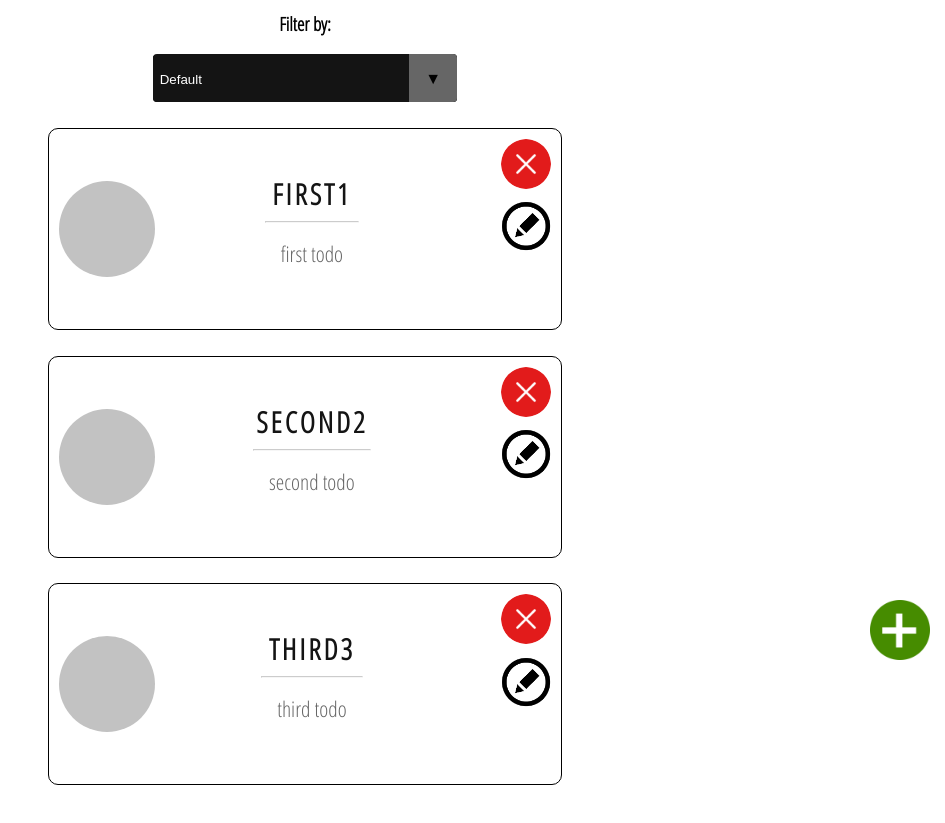
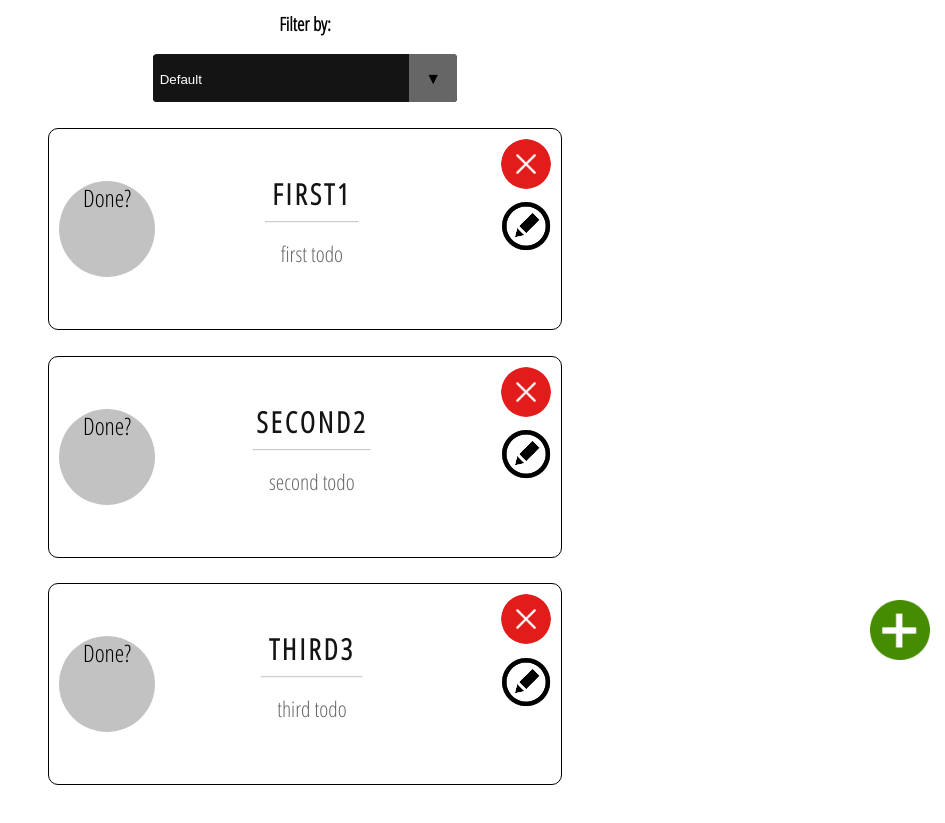
Before and after one commit to tamerNasser/Its-show-time, a plain HTML site: page skeleton/index.html in a window 1280 px wide. Shown: the part 125-948 px from the top of the page, without its empty margins (335-1280 px from the left). Drawn offline with Linux system fonts and the light colour scheme.

Commit message:
Added label for the check box related #9

```diff
--- a/skeleton/style.css
+++ b/skeleton/style.css
@@ -31,9 +31,11 @@
 }
 
 input[type="checkbox"] + label:before {
-  content: "";
+  content: "Done?";
   opacity: 1;
   display: flex;
+  justify-content: center;
+  font-size: 1.5rem;
   width: 12vh;
   height: 12vh;
   border-radius: 50%;
```
